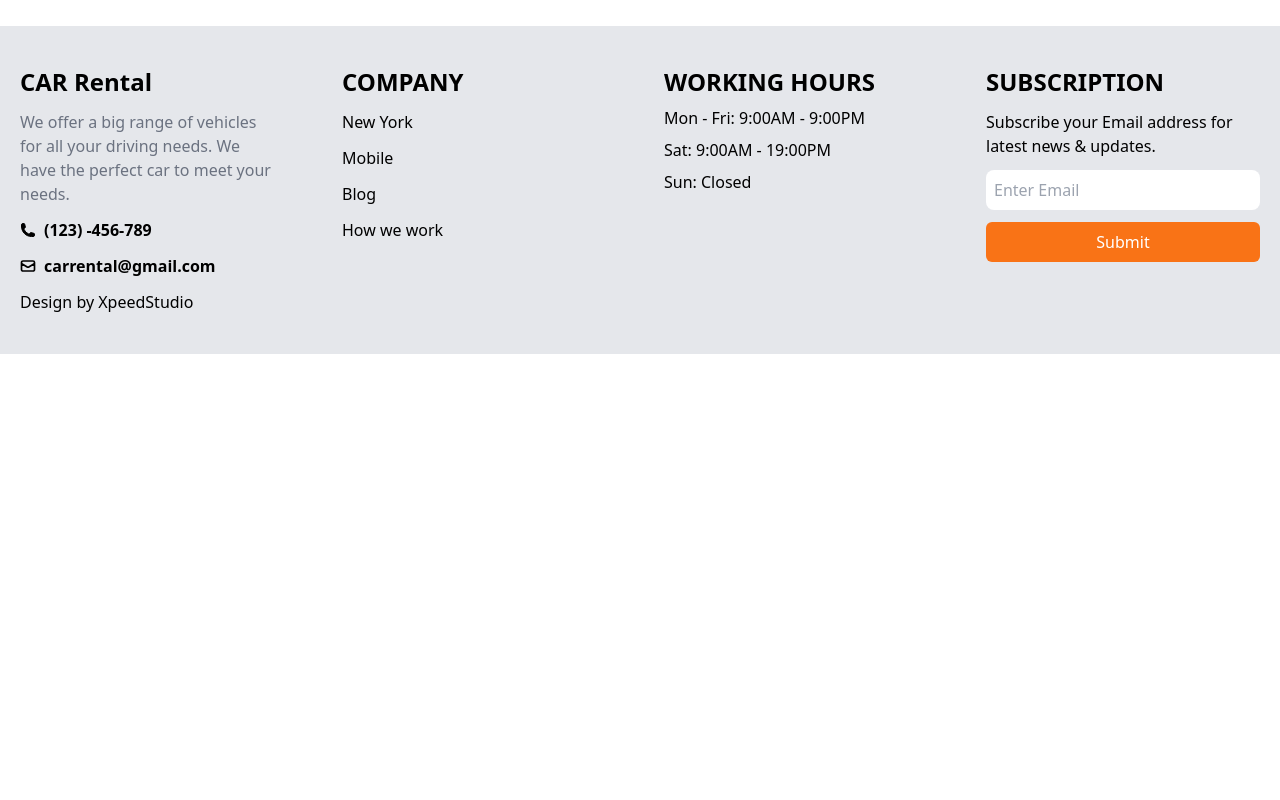
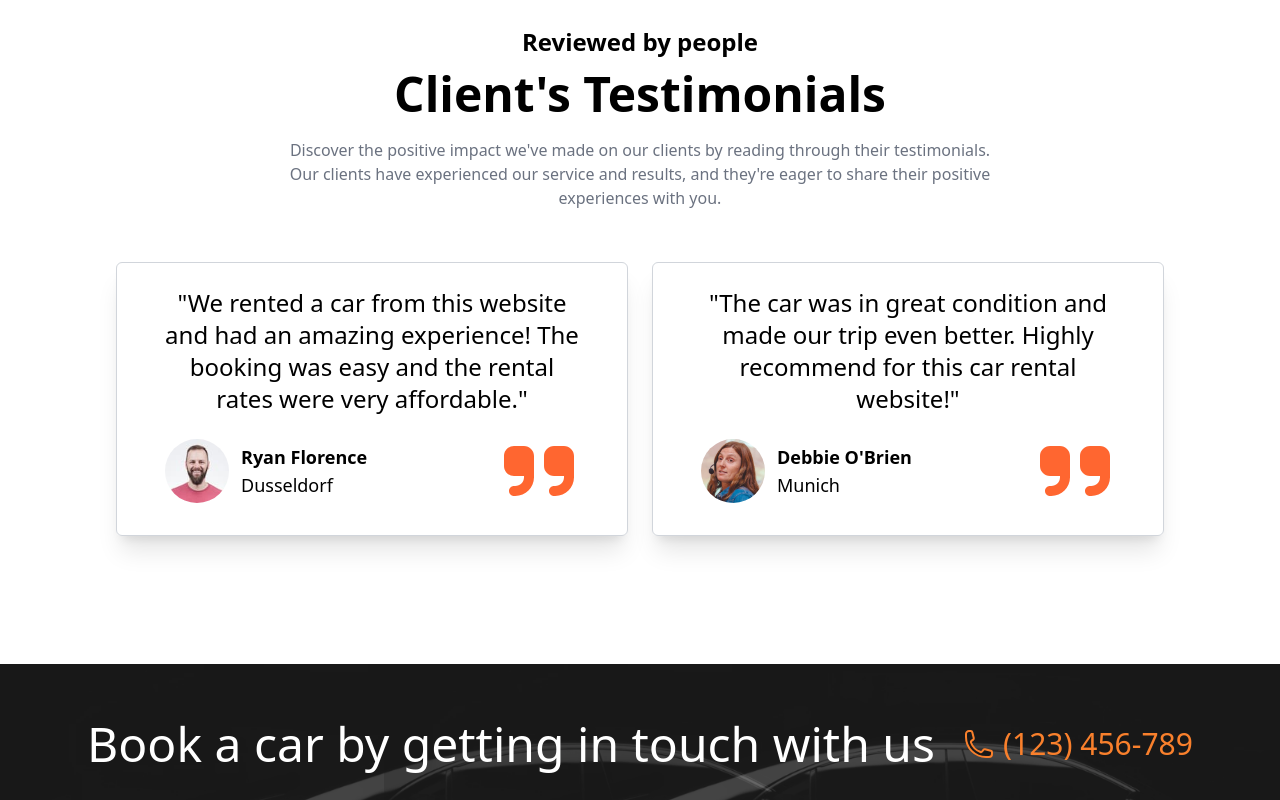
Before and after one commit to JobaF/car-rental, a Next.js app: page /testimonials in a window 1280 px wide. Shown: the part 340-1140 px from the top of the page. Before the commit the page ends 800 px from the top, so only its background shows below. Built offline with nearby package versions, Linux system fonts and the light colour scheme.

Commit message:
Add testimonial site

```diff
--- a/src/app/testimonials/page.tsx
+++ b/src/app/testimonials/page.tsx
@@ -1,5 +1,7 @@
 import { FC } from "react"
 import PageBanner from "@/components/PageBanner"
+import Banner2 from "@/components/Banner2"
+import Testimonials from "@/components/Testimonials"
 
 interface pageProps {}
 
@@ -7,6 +9,8 @@ const page: FC<pageProps> = ({}) => {
 	return (
 		<div>
 			<PageBanner activeSite="testimonials" />
+			<Testimonials />
+			<Banner2 />
 		</div>
 	)
 }
```
